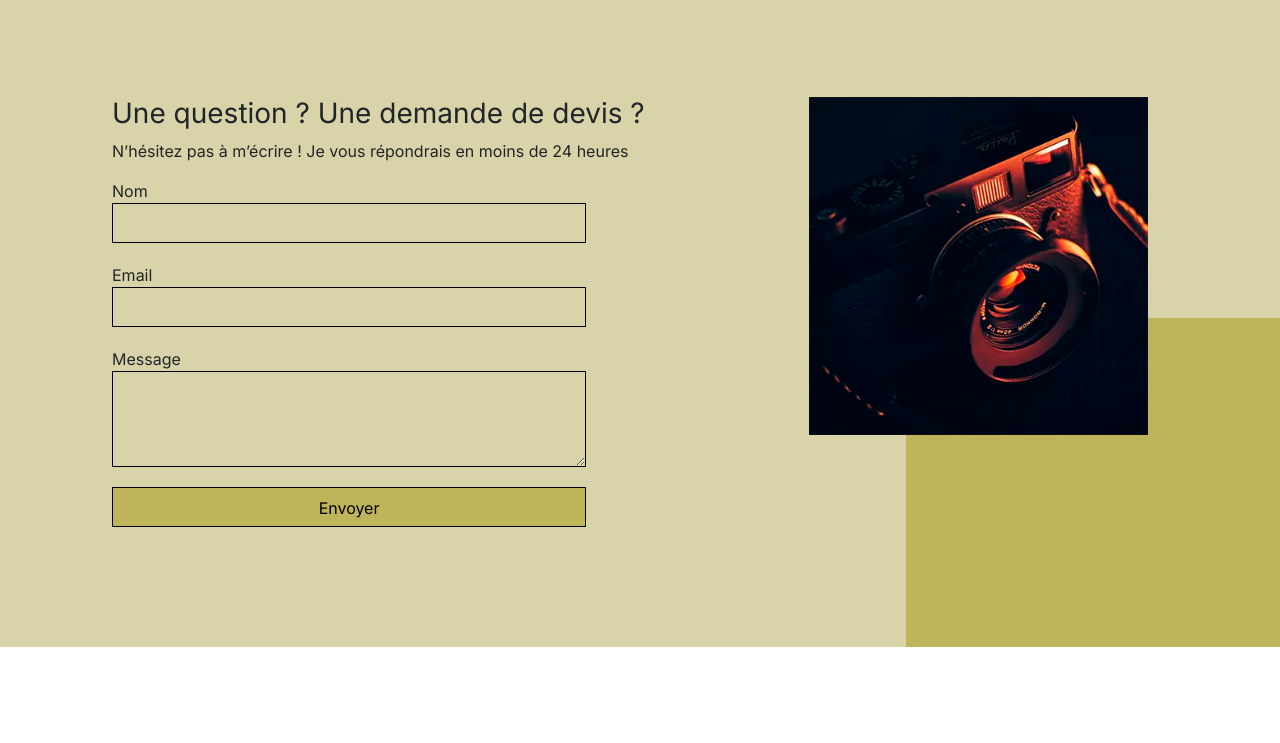
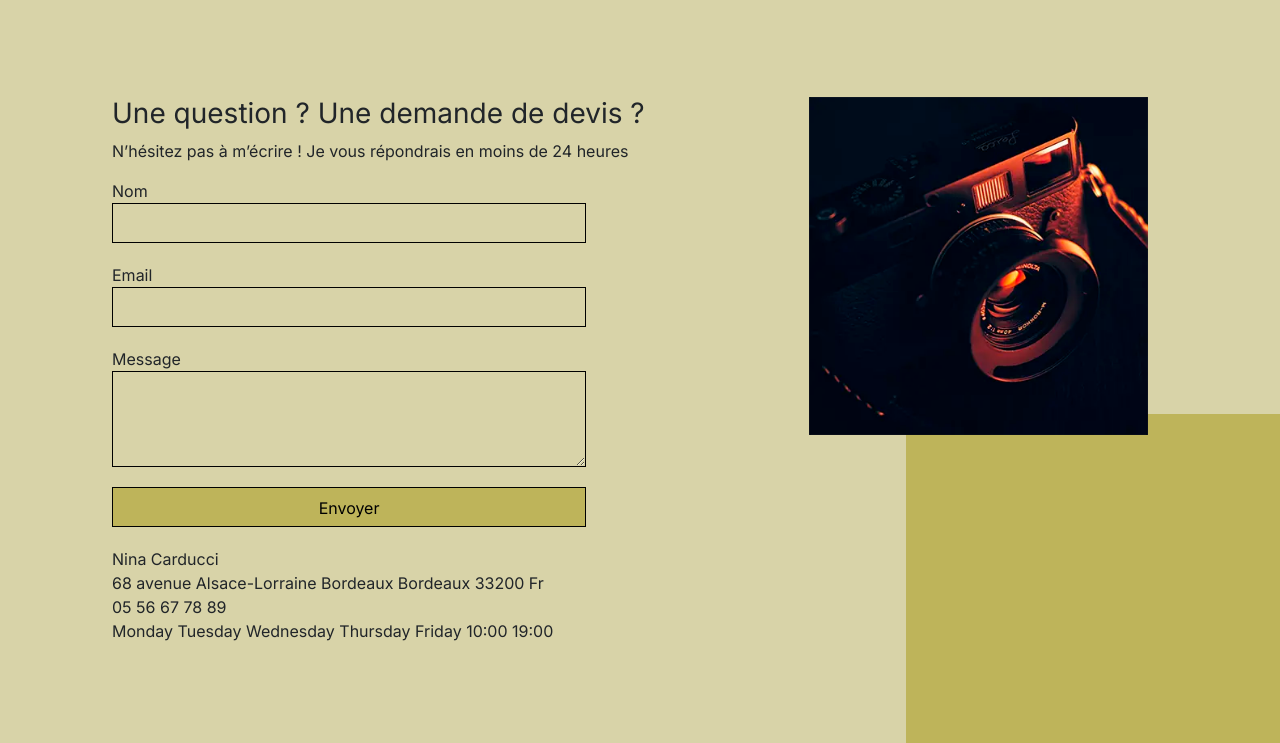
Before and after one commit to unamezzora/Projet4, a plain HTML site: page index.html in a window 1280 px wide. Shown: the part 4011-4754 px from the top of the page. Before the commit the page ends 4658 px from the top, so only its background shows below. Drawn offline with nearby package versions, Linux system fonts and the light colour scheme.

Commit message:
Ajout du référencement local et des balises meta

```diff
--- a/index.html
+++ b/index.html
@@ -2,6 +2,18 @@
 <html lang="fr">
 <head>
 	<title>nina-carducci</title>
+	<meta property="og:site_name" content="nina-carducci" />
+	<meta property="og:type" content="website" />
+	<meta property="og:url" content="http://nina-carducci.fr/about" />
+	<meta property="og:title" content="Photographe Nina Carducci" />
+	<meta property="og:description" content="Devenir photographe était pour moi une évidence. Comme si j’y étais prédestiné. Saisir un moment, une émotion, une situation, un endroit, une lumière et les rendre immortels, voilà ce qui me fait vibrer." />
+	<meta property="og:image" content="https://nina-carducci.fr/assets/images/nina.webp" />
+	<meta name="twitter:card" content="summary_large_image" />
+	<meta name="twitter:title" content="Photographe Nina Carducci" />
+	<meta name="twitter:description" content="Devenir photographe était pour moi une évidence. Comme si j’y étais prédestiné. Saisir un moment, une émotion, une situation, un endroit, une lumière et les rendre immortels, voilà ce qui me fait vibrer." />
+	<meta name="twitter:image" content="https://nina-carducci.fr/assets/images/nina.webp" />
+	<meta name="twitter:url" content="http://nina-carducci.fr/about" />
+
 	<meta name="description" content="Capturez un instant, une émotion, une situation, un lieu ou une lueur dans une photographie. Immortalisez ces moments pour qu'ils apportent amour, bonheur, affection et lumière à chaque fois que vous regardez vos photos."/>
 	<meta name="robots" content="index, follow">
 	<meta name="viewport" content="width=device-width, initial-scale=1.0">
@@ -151,6 +163,26 @@
 				<textarea name="message" id="message" cols="30" rows="10"></textarea>
 				<input type="submit" value="Envoyer"/>
 			</form>
+			<div itemscope itemtype="http://schema.org/ProfessionalService">
+				<span itemprop="name">Nina Carducci</span>
+				<div itemprop="address" itemscope itemtype="http://schema.org/PostalAddress">
+					<span itemprop="streetAddress">68 avenue Alsace-Lorraine</span>
+					<span itemprop="addressLocality">Bordeaux</span>
+					<span itemprop="addressRegion">Bordeaux</span>
+					<span itemprop="postalCode">33200</span>
+					<span itemprop="addressCountry">Fr</span>
+				</div>
+				<span itemprop="telephone">05 56 67 78 89</span>
+				<div itemprop="hoursAvailable"itemscope itemtype="http://schema.org/OpeningHoursSpecification" >
+						<span itemprop="dayOfWeek">Monday</span>
+						<span itemprop="dayOfWeek">Tuesday</span>
+						<span itemprop="dayOfWeek">Wednesday</span>
+						<span itemprop="dayOfWeek">Thursday</span>
+						<span itemprop="dayOfWeek">Friday</span>
+						<span itemprop="opens">10:00</span>
+						<span itemprop="closes">19:00</span>
+				</div>
+			</div>
 		</div>
 		<div class="picture right">
 			<img src="./assets/images/camera.webp" alt="appareils photo">
```
